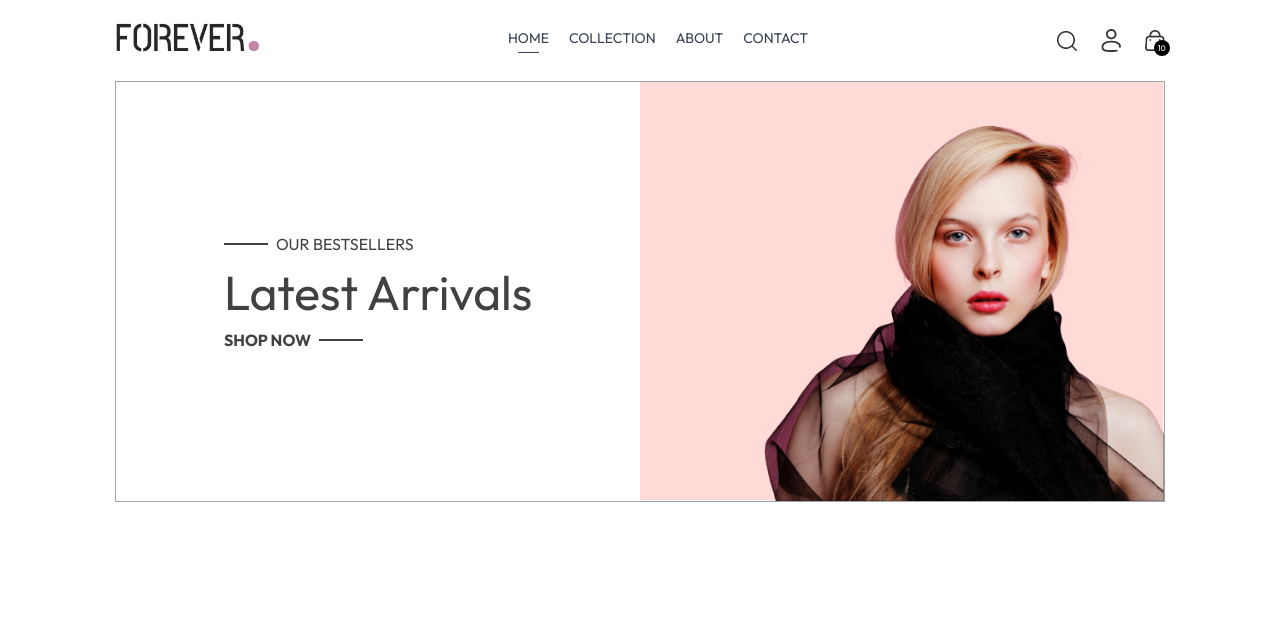
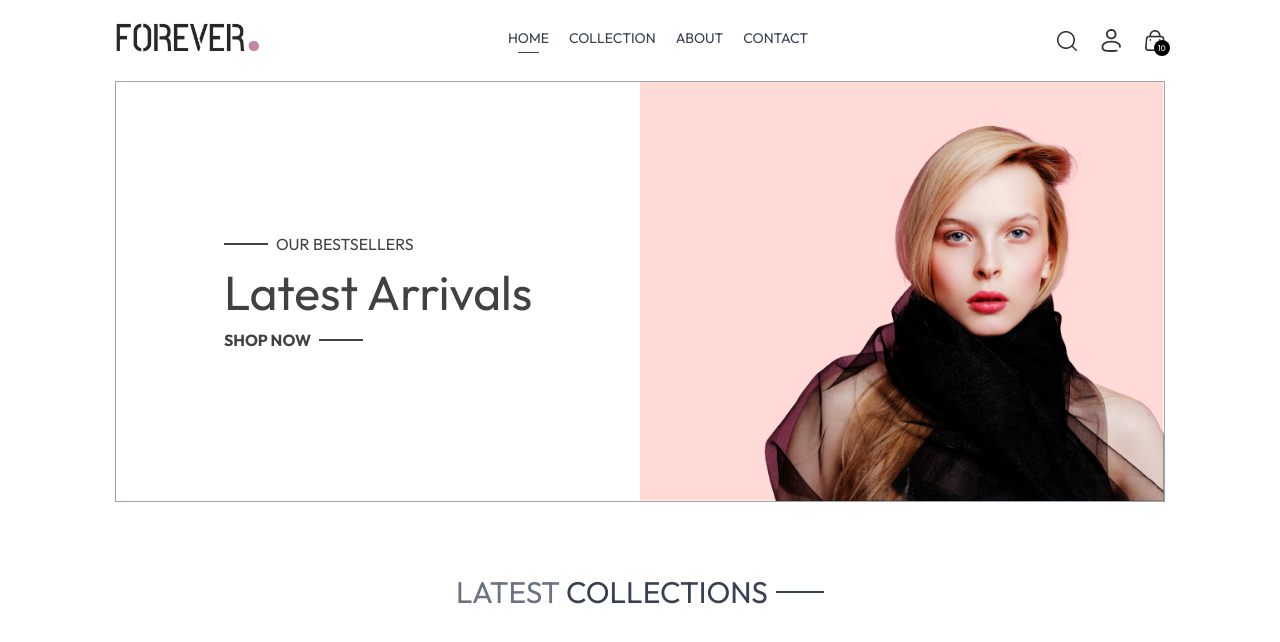
Before and after one commit to CalebM7/ECommerce-Frontend, a React (Vite) app: page / in a window 1280 px wide. Shown: the top 642 px of the page. Built offline with nearby package versions, Linux system fonts and the light colour scheme.

Commit message:
Create Title component to display title in each component

```diff
--- a/src/components/LatestCollection.jsx
+++ b/src/components/LatestCollection.jsx
@@ -1,15 +1,17 @@
-import React, { useContext } from 'react'
-import { ShopContext } from '../context/ShopContext'
+import React, { useContext } from 'react';
+import { ShopContext } from '../context/ShopContext';
+import Title from './Title';
 
 const LatestCollection = () => {
-
   const { products } = useContext(ShopContext);
 
   return (
-    <div>
+    <div className="my-10">
+      <div className="text-center py-8 text-3xl">
+        <Title text1={'LATEST'} text2={'COLLECTIONS'} />
+      </div>
+    </div>
+  );
+};
 
-    </div>
-  )
-}
-
-export default LatestCollection
+export default LatestCollection;
--- /dev/null
+++ b/src/components/Title.jsx
@@ -0,0 +1,12 @@
+import React from 'react'
+
+const Title = ({text1, text2}) => {
+  return (
+    <div className="inline-flex gap-2 items-center mb-3">
+      <p className="text-gray-500">{text1} <span className="text-gray-700 font-medium">{text2}</span></p>
+      <p className="w-8 sm:w-12 h-[1px] sm:h-[2px] bg-gray-700"></p>
+    </div>
+  )
+}
+
+export default Title
```
